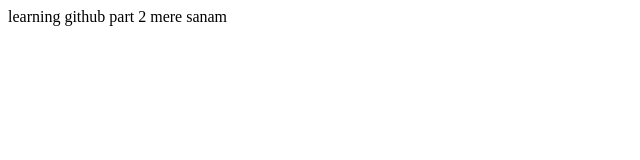
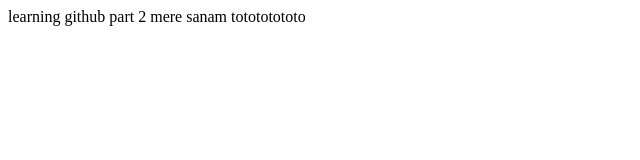
Before and after one commit to adarsh-2/trying, a plain HTML site: page index.html in a window 1280 px wide. Shown: the full height of the page, 0-640 px from the left. Drawn offline with Linux system fonts and the light colour scheme.

Commit message:
ud index 3

```diff
--- a/index.html
+++ b/index.html
@@ -6,6 +6,6 @@
     <title>Document</title>
   </head>
   <body>
-    learning github part 2 mere sanam
+    learning github part 2 mere sanam totototototo
   </body>
 </html>
```
